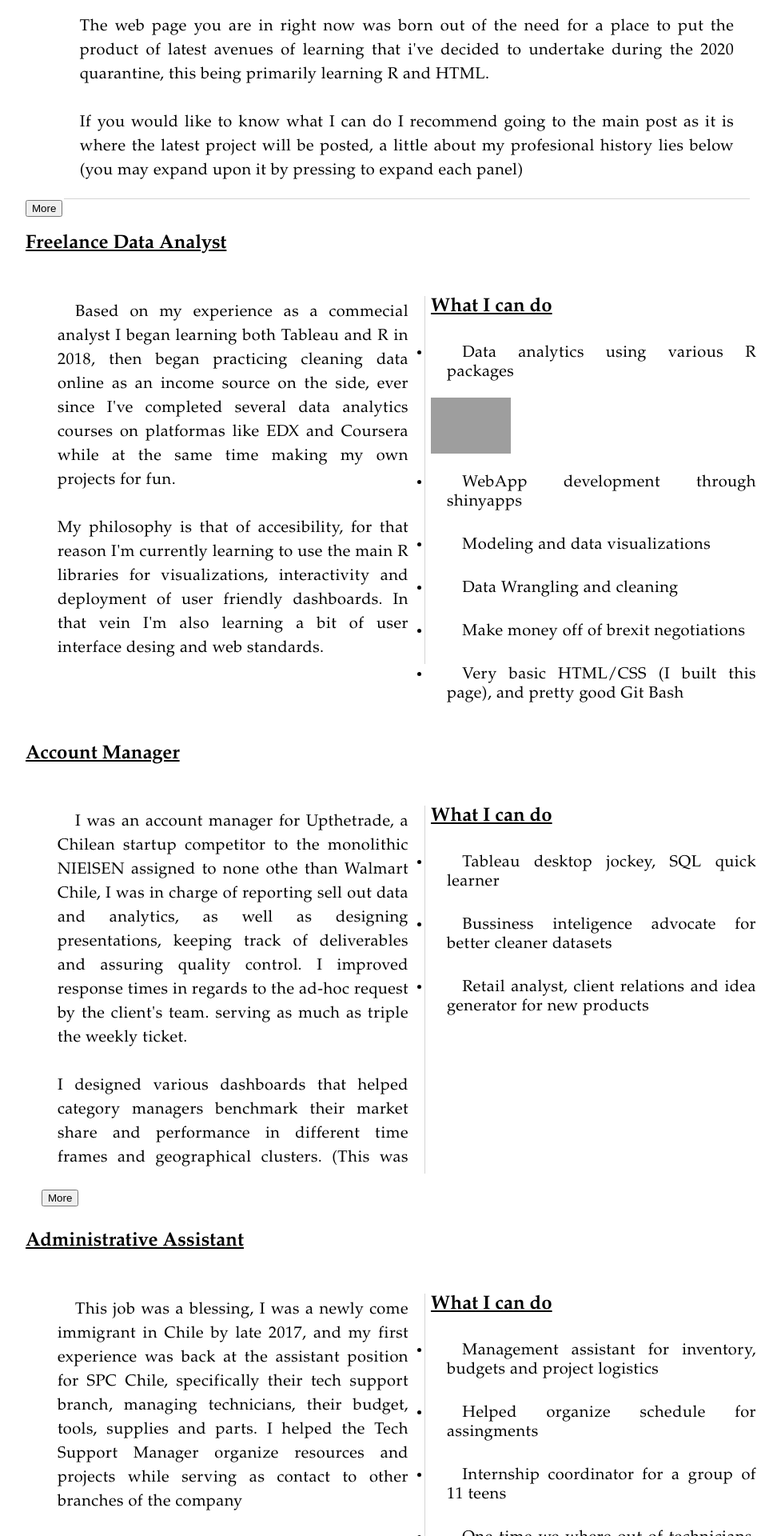
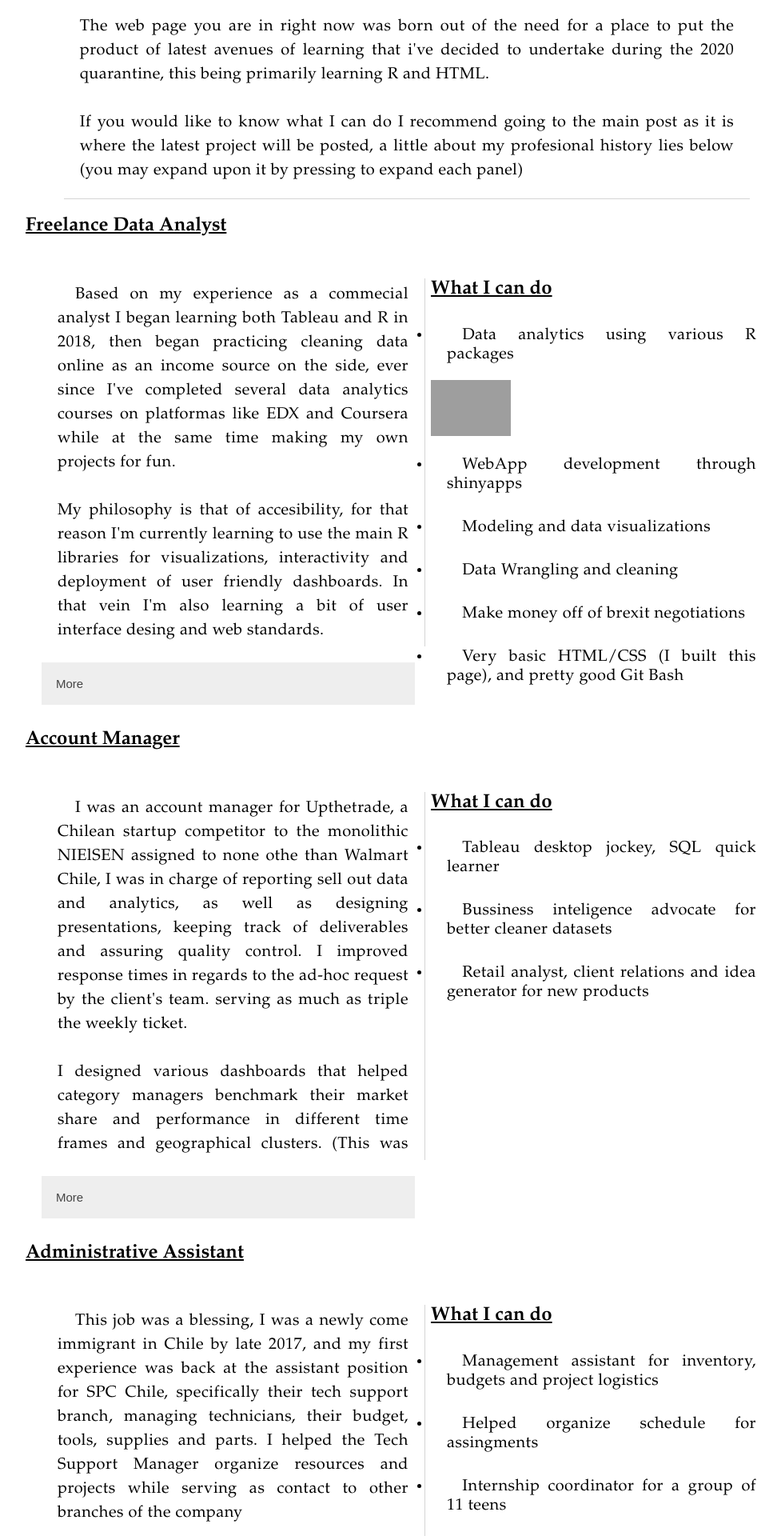
Before and after one commit to sblasco7/sblasco7.github.io, a Jekyll site: the page cv.html, which Jekyll copies as it is, in a window 1280 px wide. Shown: the part 386-2306 px from the top of the page at 80% size, without its empty margins (156-1133 px from the left). Built offline with Jekyll 4.4.1, drawn with Linux system fonts in a browser that asks for light colours; grey boxes are pictures that could not be loaded.

Commit message:
adding css to collapsible button

```diff
--- a/css/cv.css
+++ b/css/cv.css
@@ -28,6 +28,17 @@ p.job_desc{
    width: 480px;
    height: 460px;
 }
+.collapsible {
+   background-color: #eee;
+   color: #444;
+   cursor: pointer;
+   padding: 18px;
+   width: 100%;
+   border: none;
+   text-align: left;
+   outline: none;
+   font-size: 15px;
+ }
 .ps {
    font-size: 20px;
    font-weight: 300;
--- a/cv.html
+++ b/cv.html
@@ -28,7 +28,6 @@
 		If you would like to know what I can do I recommend going to the main post as it is where the latest project will be posted,
 		a little about my profesional history lies below (you may expand upon it by pressing to expand each panel)
 		</p>
-		<button type="button" class="collapsible">More</button>
 	</div>
     <div>
 	  <header class = "job_title">
@@ -48,6 +47,7 @@
 					<br>
 					Side note: I'm also an avid day trader.
 				</p>
+				<button type="button" class="collapsible">More</button>
 			</div>
 			<div>
 				<h2>What I can do</h2>
```
